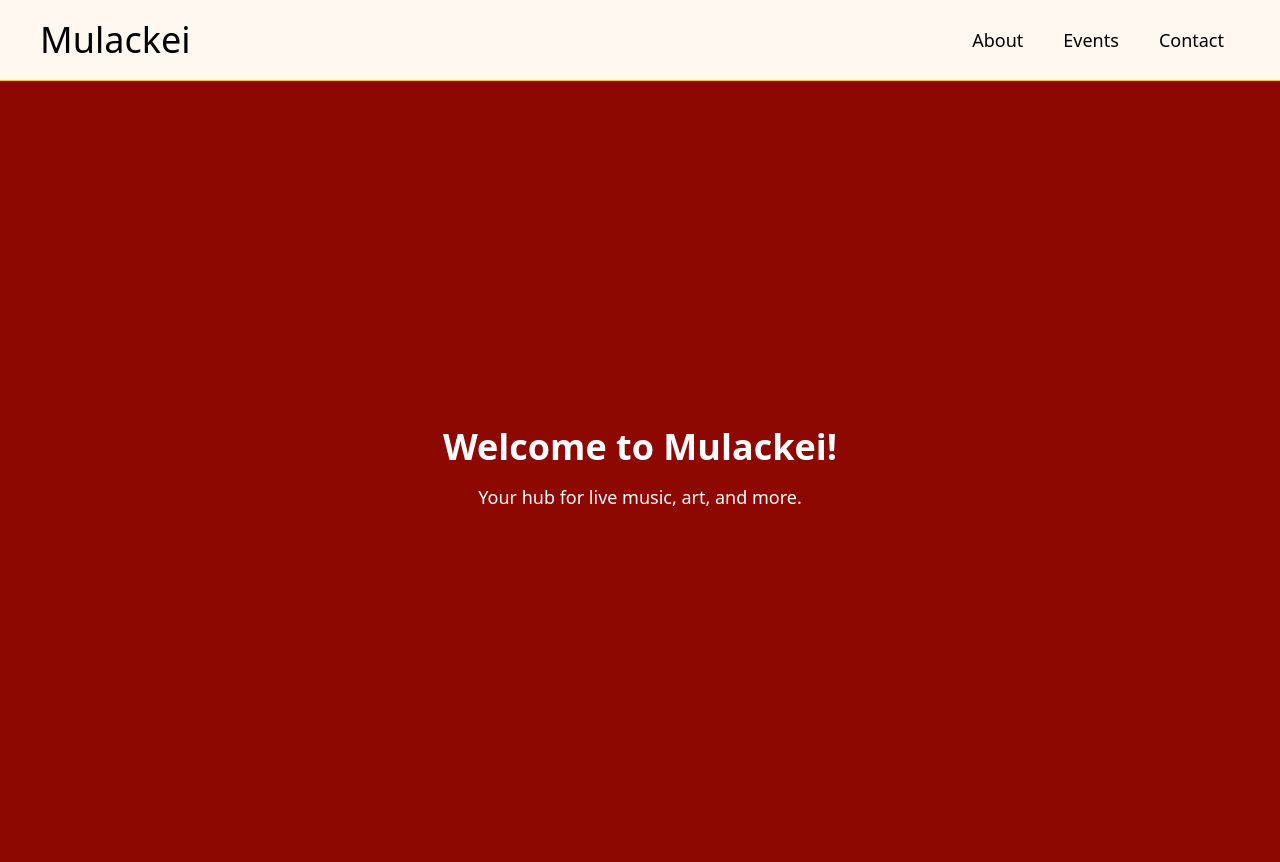
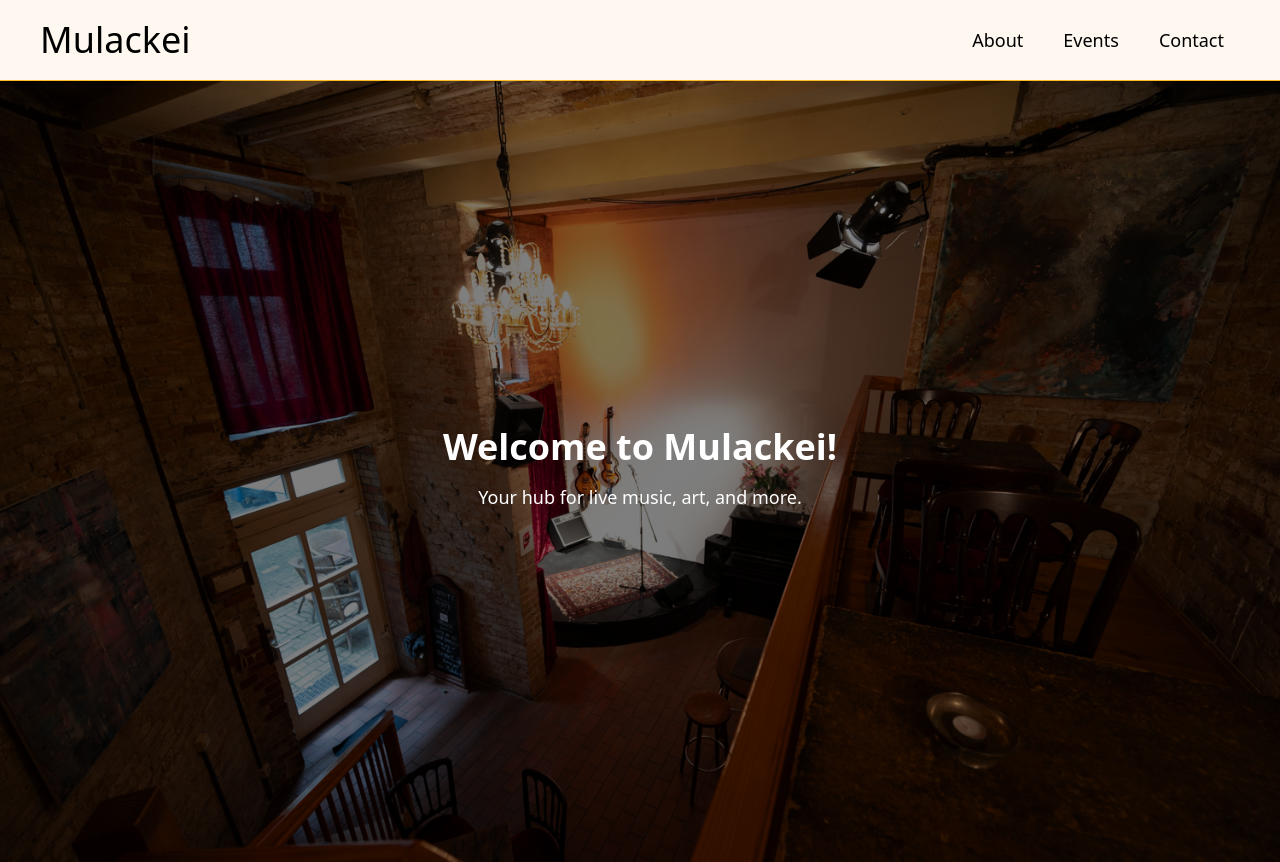
Before and after one commit to bradheath96/mulackei-site, a React (Create React App) app: page / in a window 1280 px wide. Shown: the top 862 px of the page. Built offline with nearby package versions, Linux system fonts and the light colour scheme.

Commit message:
Added a background image to the homepage

```diff
--- a/src/pages/Events.js
+++ b/src/pages/Events.js
@@ -102,9 +102,9 @@ const Events = () => {
 			<hr className="border-t sticky top-36 border-white my-4" />
 
 			{/* Category Filter */}
-			<div className="grid grid-cols-5 justify-center mx-auto w-[450px] max-w-4xl">
+			<div className="grid grid-cols-5 justify-center mx-auto w-[350px] max-w-2xl">
 				<button
-					className={`px-2 py-2 ${
+					className={`px-1 py-1 ${
 						selectedCategory === "all"
 							? "bg-boxYellow  text-black"
 							: "bg-primary text-white"
@@ -113,7 +113,7 @@ const Events = () => {
 					All
 				</button>
 				<button
-					className={`px-2 py-2 ${
+					className={`px-1 py-1 ${
 						selectedCategory === "music"
 							? "bg-boxYellow text-black"
 							: "bg-primary  text-white"
@@ -122,7 +122,7 @@ const Events = () => {
 					Music
 				</button>
 				<button
-					className={`px-2 py-2 ${
+					className={`px-1 py-1 ${
 						selectedCategory === "chess"
 							? "bg-boxYellow text-black"
 							: "bg-primary text-white"
@@ -131,7 +131,7 @@ const Events = () => {
 					Chess
 				</button>
 				<button
-					className={`px-2 py-2 ${
+					className={`px-1 py-1 ${
 						selectedCategory === "art exhibition"
 							? "bg-boxYellow text-black"
 							: "bg-primary text-white"
@@ -140,7 +140,7 @@ const Events = () => {
 					Art
 				</button>
 				<button
-					className={`px-2 py-2 ${
+					className={`px-1 py-1 ${
 						selectedCategory === "film screening"
 							? "bg-boxYellow text-black"
 							: "bg-primary  text-white"
--- a/src/pages/Home.js
+++ b/src/pages/Home.js
@@ -1,12 +1,18 @@
 import { useEffect } from "react";
-
+import Mulackei from "../assets/images/Mulackei-1.jpg";
 const Home = () => {
 	useEffect(() => {
 		window.scrollTo(0, 0);
 	}, []);
 	return (
-		<div>
-			<section className="flex flex-col items-center justify-center min-h-screen p-12 md:p-14 bg-primary">
+		<div className="relative min-h-screen">
+			<div
+				className="absolute inset-0 bg-cover bg-center bg-no-repeat blur-xs"
+				style={{ backgroundImage: `url(${Mulackei})` }}>
+				<div className="absolute inset-0 bg-black/50"></div>{" "}
+				{/* Dark Overlay */}
+			</div>
+			<section className="relative flex flex-col items-center justify-center min-h-screen text-center p-6">
 				<h1 className="text-4xl font-bold mb-4 text-white">
 					Welcome to Mulackei!
 				</h1>
```
Also changed, not shown: src/assets/images/Mulackei-1.jpg (added).
